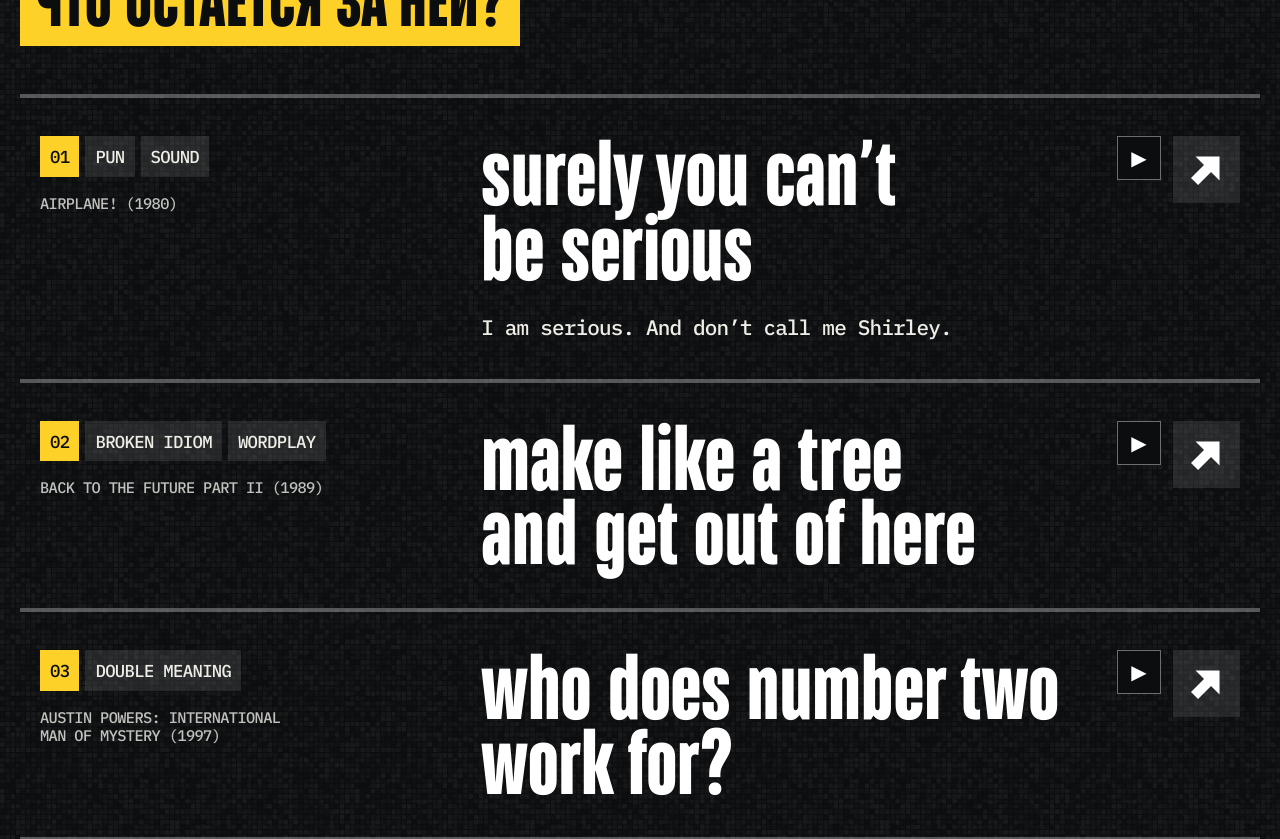
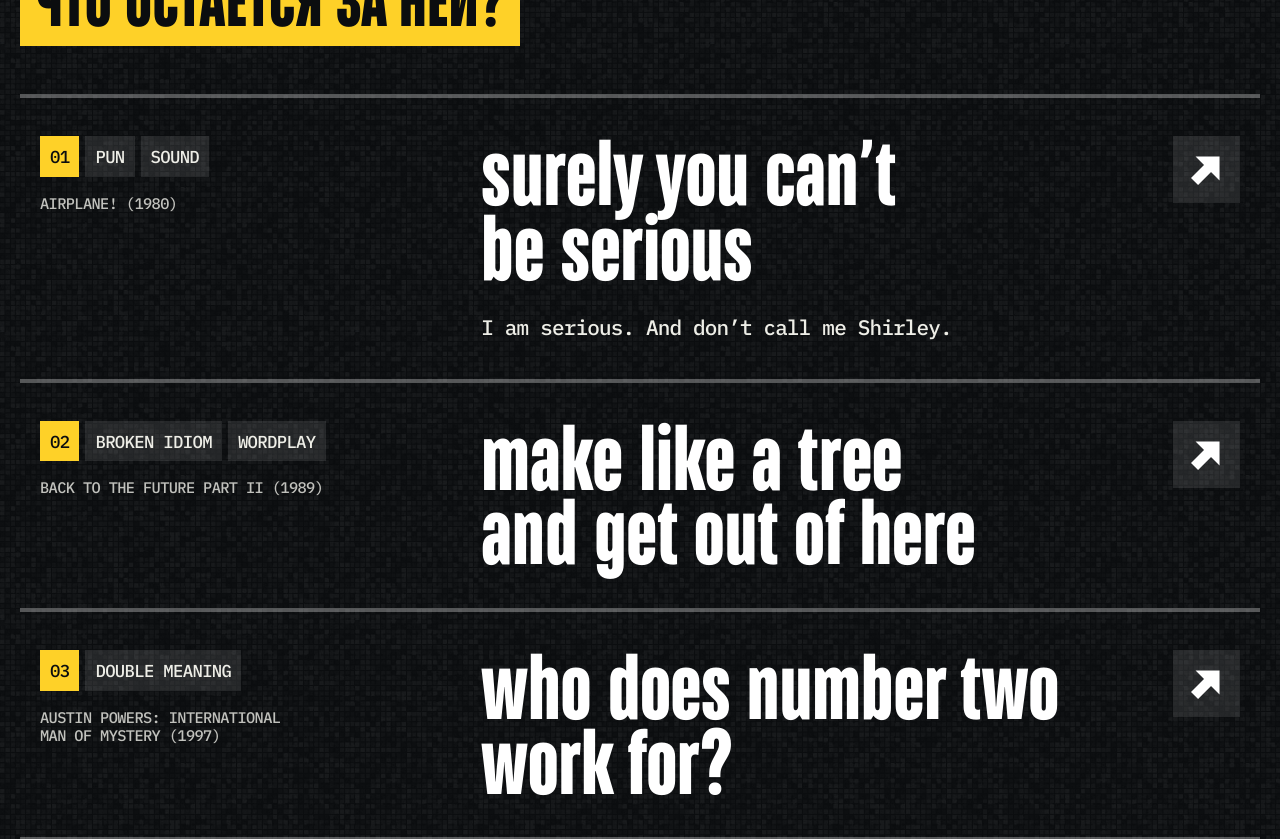
Before and after one commit to matveyabramov/subtale-longread, a React (Vite) app: page / in a window 1280 px wide. Shown: the part 4420-5259 px from the top of the page. Built offline with nearby package versions, Linux system fonts and the light colour scheme.

Commit message:
fix(movies): remove preview controls and handle stale dialog close

```diff
--- a/src/sections/movies/MovieAnalysisDialog.tsx
+++ b/src/sections/movies/MovieAnalysisDialog.tsx
@@ -73,10 +73,12 @@
     return !!bounds && (x < bounds.left || x > bounds.right || y < bounds.top || y > bounds.bottom);
   };
 
+  // StrictMode cleanup queues close before showModal reopens the same element.
+  // Only dismiss a genuinely closed dialog, not that stale close event.
   return createPortal(
     <dialog ref={dialogRef} id="movie-analysis" className={styles.dialog} aria-labelledby="movie-analysis-title"
       onCancel={(event) => { event.preventDefault(); onDismiss(); }}
-      onClose={onDismiss}
+      onClose={(event) => { if (!event.currentTarget.open) onDismiss(); }}
       onPointerDown={(event) => { backdropPress.current = event.target === event.currentTarget && outside(event.clientX, event.clientY); }}
       onPointerCancel={() => { backdropPress.current = false; }}
       onClick={(event) => {
--- a/src/sections/movies/MovieCase.tsx
+++ b/src/sections/movies/MovieCase.tsx
@@ -4,12 +4,10 @@
 import styles from './MoviesSection.module.css';
 
 // The transparent button covers the original row without moving its Figma slots.
-export function MovieCase({ media, onOpen, active, requested, onPreview, onFocus, onBlur }: {
+export function MovieCase({ media, onOpen, active, onFocus, onBlur }: {
   media: MovieMedia;
   onOpen: (media: MovieMedia, trigger: HTMLButtonElement) => void;
   active: boolean;
-  requested: boolean;
-  onPreview: (media: MovieMedia) => void;
   onFocus: (media: MovieMedia) => void;
   onBlur: () => void;
 }) {
@@ -29,9 +27,6 @@
       className={styles.scene} data-node-id={visual.id} style={{ height: `var(--scene-height, ${visual.h}px)` }}>
       <button type="button" className={styles.openCase} aria-label={`Разобрать сцену: ${visual.film.text.replaceAll('\n', ' ')}`}
         aria-haspopup="dialog" aria-controls="movie-analysis" onClick={(event) => onOpen(media, event.currentTarget)} />
-      <button type="button" className={styles.previewAction} data-preview-action aria-pressed={requested}
-        aria-label={`${requested ? 'Скрыть' : 'Показать'} превью: ${visual.film.text.replaceAll('\n', ' ')}`}
-        onClick={() => onPreview(media)}><span aria-hidden="true">{requested ? '■' : '▶'}</span></button>
       <div className={styles.divider} data-node-id={visual.divider} aria-hidden="true" />
       <div className={styles.sceneBody} data-node-id={visual.body}>
         <div className={styles.sceneContent} data-node-id={visual.content} style={{ width: `var(--scene-content-width, ${visual.contentWidth}px)` }}>
--- a/src/sections/movies/MoviesSection.module.css
+++ b/src/sections/movies/MoviesSection.module.css
@@ -488,32 +488,6 @@
 .previewShade { background: rgb(0 0 0 / 40%); }
 .scene { transition: opacity var(--duration-ui) var(--ease-out); }
 .cases[data-preview-active='true'] .scene:not([data-preview-active='true']) { opacity: 0.4; }
-.previewAction {
-  position: absolute;
-  z-index: 3;
-  top: var(--row-space, 40px);
-  right: calc(var(--gutter, 30px) + var(--arrow-size, 67px) + 12px);
-  display: grid;
-  place-items: center;
-  width: 44px;
-  height: 44px;
-  padding: 0;
-  border: 1px solid rgb(255 255 255 / 40%);
-  color: var(--color-white);
-  background: var(--color-ink);
-  cursor: pointer;
-}
-.previewAction:focus-visible { outline: 3px solid var(--color-yellow); outline-offset: 3px; }
-@media (hover: hover) and (pointer: fine) {
-  .previewAction { opacity: 0; pointer-events: none; }
-  .scene:focus-within .previewAction { opacity: 1; pointer-events: auto; }
-}
-@media (width <= 1100px) {
-  .previewAction {
-    top: calc(var(--row-space) + var(--arrow-size) + 12px);
-    right: var(--gutter);
-  }
-}
 @media (prefers-reduced-motion: reduce) {
   .preview, .previewLayer, .preview video, .scene { transition: none; }
   .preview video[data-playing] { opacity: 0; }
--- a/src/sections/movies/MoviesSection.tsx
+++ b/src/sections/movies/MoviesSection.tsx
@@ -34,7 +34,7 @@
         <div ref={listRef} className={styles.cases} data-node-id="10:1840" data-movie-list data-preview-active={!!preview.preview}>
           {movieCases.map((media) => <MovieCase key={media.id} media={media} onOpen={open}
             active={preview.preview?.media.id === media.id}
-            requested={preview.preview?.media.id === media.id && preview.preview.source === 'explicit'} onPreview={preview.toggle} onFocus={preview.focus} onBlur={preview.blur} />)}
+            onFocus={preview.focus} onBlur={preview.blur} />)}
           <div className={styles.divider} data-node-id="10:1917" aria-hidden="true" />
         </div>
       </div>
--- a/src/sections/movies/useMoviePreview.ts
+++ b/src/sections/movies/useMoviePreview.ts
@@ -3,7 +3,7 @@
 
 const hoverQuery = '(hover: hover) and (pointer: fine)';
 const motionQuery = '(prefers-reduced-motion: reduce)';
-type Selection = { media: MovieMedia; autoplay: boolean; source: 'pointer' | 'explicit' | 'focus' };
+type Selection = { media: MovieMedia; autoplay: boolean; source: 'pointer' | 'focus' };
 
 /** Native scrolling changes the hit target, never the permission to preview. */
 export function useMoviePreview(sectionRef: RefObject<HTMLElement | null>, listRef: RefObject<HTMLDivElement | null>) {
@@ -26,10 +26,6 @@
     selected.current = { media, autoplay, source };
     setPreview(selected.current);
   }, [pause]);
-  const toggle = (media: MovieMedia) => {
-    if (selected.current?.media.id === media.id && selected.current.source === 'explicit') stop();
-    else select(media, 'explicit');
-  };
   const focus = (media: MovieMedia) => {
     if (selected.current?.media.id !== media.id) select(media, 'focus');
   };
@@ -65,7 +61,7 @@
     };
     const hitTest = () => {
       if (!visible || blocked()) { stop(); return; }
-      if (selected.current?.source === 'explicit' || selected.current?.source === 'focus') {
+      if (selected.current?.source === 'focus') {
         const row = section.querySelector(`[data-movie-case="${selected.current.media.id}"]`);
         if (!row || !rowVisible(row)) stop();
         return;
@@ -98,7 +94,7 @@
     const onPointer = (event: PointerEvent) => {
       if (event.pointerType !== 'mouse') return;
       point = { x: event.clientX, y: event.clientY };
-      if (selected.current?.source === 'explicit' || selected.current?.source === 'focus') stop();
+      if (selected.current?.source === 'focus') stop();
       if (visible) schedule();
     };
     const onScroll = () => {
@@ -157,5 +153,5 @@
     };
   }, [sectionRef, listRef, pause, select, stop]);
 
-  return { videos, preview, stop, toggle, focus, blur, guardPlayback };
+  return { videos, preview, stop, focus, blur, guardPlayback };
 }
```
Also changed, not shown: tests/movies-preview.mjs (+27 -44 lines), 2 other files (tests, documents, lock files or other folders).
